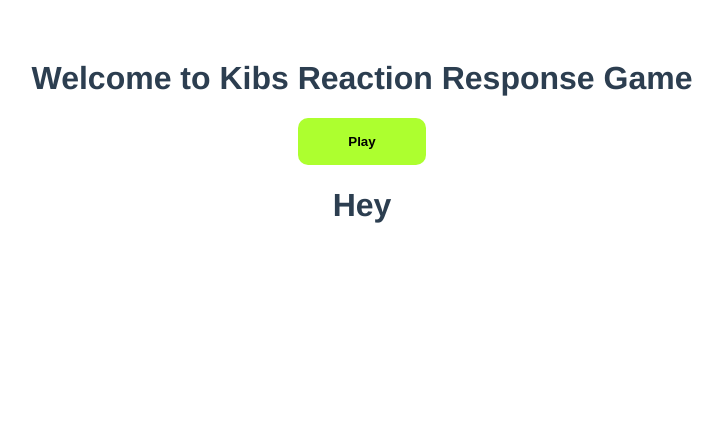
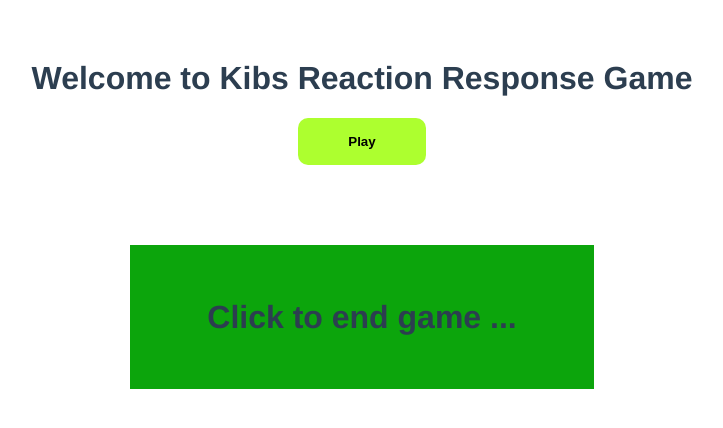
Before and after one commit to kiboma2021/kibs-reaction-timer-app, a Vue app: page / in a window 1280 px wide. Shown: the top 428 px of the page, without its empty margins (278-1001 px from the left). Built offline with nearby package versions, Linux system fonts and the light colour scheme.

Commit message:
Display model

```diff
--- a/src/App.vue
+++ b/src/App.vue
@@ -4,7 +4,11 @@
   <button>Play</button>
 </div>
 
-<Block />
+<div>
+  <Block>
+
+  </Block>
+</div>
 
 </template>
 
@@ -18,6 +22,7 @@ export default {
   data() {
     return {
       title: "Welcome to Kibs Reaction Response Game",
+      isPlaying: false,
     }
   }
 }
--- a/src/components/Block.vue
+++ b/src/components/Block.vue
@@ -1,5 +1,7 @@
 <template>
-  <h1>Hey</h1>
+  <div class="modal">
+    <h1>Click to end game ...</h1>
+  </div>
 </template>
 
 <script>
@@ -10,4 +12,13 @@ export default {
 
 <style>
 
+.modal {
+    width: 400px;
+    background: rgb(12, 165, 12);
+    font-weight: bold;
+    margin: 80px auto;
+    padding: 2rem;
+
+}
+
 </style>
```
